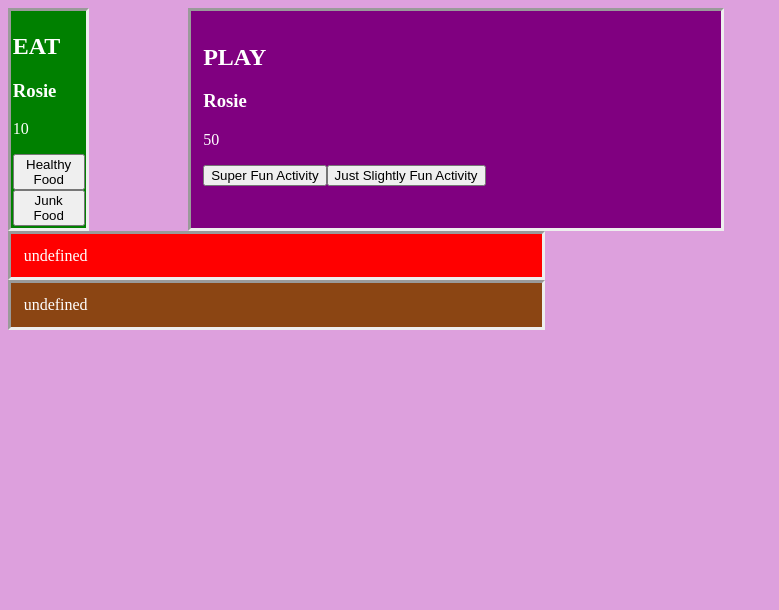
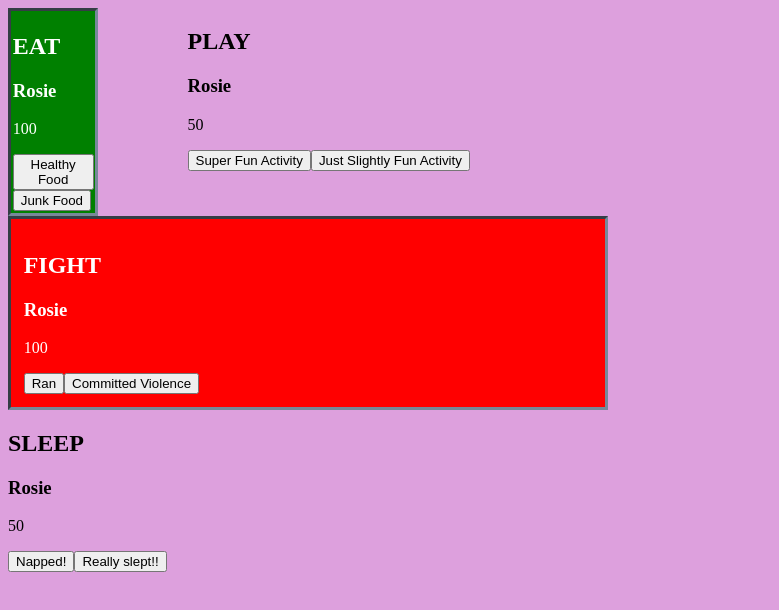
Before and after one commit to ancasimon/tamagotchi, a website built with webpack: page src/index.html in a window 1280 px wide. Shown: the whole page, without its empty margins (0-779 px from the left). Built offline with nearby package versions, Linux system fonts and the light colour scheme.

Commit message:
more styling changes

```diff
--- a/src/javascripts/components/eat/eat.js
+++ b/src/javascripts/components/eat/eat.js
@@ -4,8 +4,8 @@ import './eat.scss';
 
 const buildEatComponent = () => {
   const pet = petData.getPetData();
-  let domString = '<div>';
-  domString = '<h2>EAT</h2>';
+  let domString = '<div class="eat pet-quadrant">';
+  domString += '<h2>EAT</h2>';
   domString += `<h3>${pet.name}</h3>`;
   domString += `<p>${pet.fullScore}</p>`;
   domString += '<button id="healthy">Healthy Food</button>';
--- a/src/javascripts/components/eat/eat.scss
+++ b/src/javascripts/components/eat/eat.scss
@@ -1,13 +1,11 @@
-// @import '../../../styles/_variables';
-
 .eat {
 	background-color: green;
 }
 
 .pet-quadrant {
-	border: small lightslategray;
+	border: lightslategray;
 	border-style: inset;
-	width: 47%;
+	width: 45%;
 	padding: 1%;
 	color: white;
-}
+	}
--- a/src/javascripts/components/fight/fight.js
+++ b/src/javascripts/components/fight/fight.js
@@ -1,16 +1,17 @@
 import petData from '../../helpers/data/petData';
-import utils from '../../helpers/utils';
 
 import './fight.scss';
 
 const buildFightComponent = () => {
   const pet = petData.getPetData();
-  let domString = '<h2>FIGHT</h2>';
+  let domString = '<div class="fight pet-quadrant">';
+  domString += '<h2>FIGHT</h2>';
   domString += `<h3>${pet.name}</h3>`;
   domString += `<p>${pet.strengthScore}</p>`;
   domString += '<button id="ran">Ran</button>';
   domString += '<button id="violence">Committed Violence</button>';
-  utils.printToDom('fight', domString);
+  domString += '</div>';
+  return domString;
 };
 
 export default { buildFightComponent };
--- a/src/javascripts/components/fight/fight.scss
+++ b/src/javascripts/components/fight/fight.scss
@@ -3,9 +3,9 @@
 }
 
 .pet-quadrant {
-	border: small lightslategray;
+	border: lightslategray;
 	border-style: inset;
-	width: 47%;
+	width: 45%;
 	padding: 1%;
 	color: white;
-}
+	}
--- a/src/javascripts/components/petContainer/petContainer.js
+++ b/src/javascripts/components/petContainer/petContainer.js
@@ -12,22 +12,16 @@ import './petContainer.scss';
 const buildPetContainer = () => {
   let domString = '<div class="pet-container">';
   domString += '<div>';
-  // domString += '<div class="row">';
-  domString += '<div class="eat pet-quadrant">';
   domString += eat.buildEatComponent();
   domString += '</div>';
-  domString += '<div class="play pet-quadrant">';
+  domString += '<div>';
   domString += play.buildPlayComponent();
   domString += '</div>';
-  // domString += '</div>';
-  // domString += '<div class="row">';
-  domString += '<div class="fight pet-quadrant">';
+  domString += '<div>';
   domString += fight.buildFightComponent();
   domString += '</div>';
-  domString += '<div class="sleep pet-quadrant">';
+  domString += '<div>';
   domString += sleep.buildSleepComponent();
-  domString += '</div>';
-  // domString += '</div>';
   domString += '</div>';
   domString += '</div>';
   utils.printToDom('app', domString);
--- a/src/javascripts/components/petContainer/petContainer.scss
+++ b/src/javascripts/components/petContainer/petContainer.scss
@@ -3,10 +3,10 @@
 	flex-flow: row wrap;
 	}
 
-	.pet-quadrant {
-		border: small lightslategray;
-		border-style: inset;
-		width: 40%;
-		padding: 1%;
-		color: white;
+.pet-quadrant {
+	border: lightslategray;
+	border-style: inset;
+	width: 45%;
+	padding: 1%;
+	color: white;
 	}
--- a/src/javascripts/components/play/play.js
+++ b/src/javascripts/components/play/play.js
@@ -3,7 +3,7 @@ import './play.scss';
 
 const buildPlayComponent = () => {
   const pet = petData.getPetData();
-  let domString = '<div>';
+  let domString = '<div class="play pet-quadrant">';
   domString = '<h2>PLAY</h2>';
   domString += `<h3>${pet.name}</h3>`;
   domString += `<p>${pet.funScore}</p>`;
--- a/src/javascripts/components/play/play.scss
+++ b/src/javascripts/components/play/play.scss
@@ -1,13 +1,12 @@
-
-
 .play {
 	background-color: purple;
 }
 
+
 .pet-quadrant {
-	border: small lightslategray;
+	border: lightslategray;
 	border-style: inset;
-	width: 47%;
+	width: 45%;
 	padding: 1%;
 	color: white;
-}
+	}
--- a/src/javascripts/components/sleep/sleep.js
+++ b/src/javascripts/components/sleep/sleep.js
@@ -1,16 +1,17 @@
 import petData from '../../helpers/data/petData';
-import utils from '../../helpers/utils';
 
 import './sleep.scss';
 
 const buildSleepComponent = () => {
   const pet = petData.getPetData();
-  let domString = '<h2>SLEEP</h2>';
+  let domString = '<div class="sleep pet-quadrant">';
+  domString = '<h2>SLEEP</h2>';
   domString += `<h3>${pet.name}</h3>`;
   domString += `<p>${pet.energyScore}</p>`;
   domString += '<button id="nap">Napped!</button>';
   domString += '<button id="slumber">Really slept!!</button>';
-  utils.printToDom('sleep', domString);
+  domString += '</div>';
+  return domString;
 };
 
 export default { buildSleepComponent };
--- a/src/javascripts/components/sleep/sleep.scss
+++ b/src/javascripts/components/sleep/sleep.scss
@@ -3,9 +3,9 @@
 }
 
 .pet-quadrant {
-	border: small lightslategray;
+	border: lightslategray;
 	border-style: inset;
-	width: 47%;
+	width: 45%;
 	padding: 1%;
 	color: white;
-}
+	}
--- a/src/javascripts/helpers/data/petData.js
+++ b/src/javascripts/helpers/data/petData.js
@@ -1,7 +1,7 @@
 const pet = {
   id: 'pet1',
   name: 'Rosie',
-  fullScore: 10,
+  fullScore: 100,
   funScore: 50,
   strengthScore: 100,
   energyScore: 50,
```
